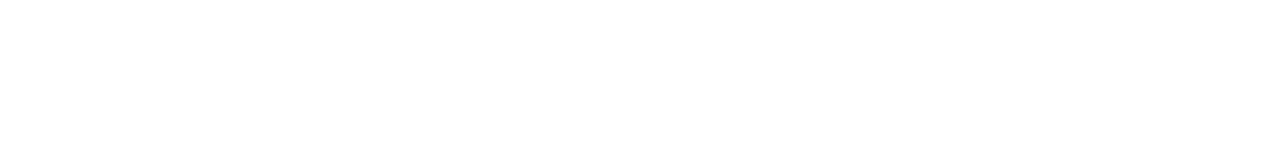
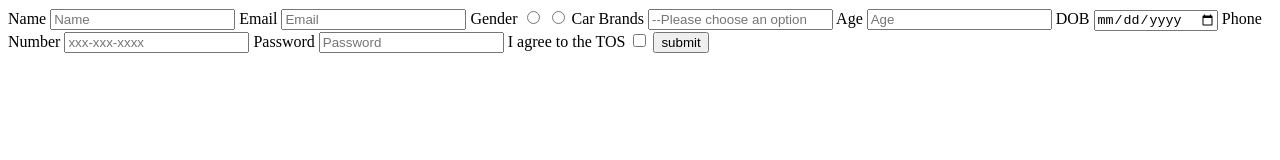
Before and after one commit to acciojob/signup-form-car-premareddys, a website: page main.html in a window 1280 px wide. Drawn offline with Linux system fonts and the light colour scheme.

Commit message:
created a submission

```diff
--- a/main.html
+++ b/main.html
@@ -8,6 +8,28 @@
 
 <body>
 	<!-- the entire body must be written by student -->
+	<form action="Base_URL" method="post">
+		<label for="name">Name</label>
+		<input type="text" placeholder="Name" id="name" required>
+		<label for="email">Email</label>
+		<input typee="email" placeholder="Email" id="email" required>
+		<label for="gender_m,gender_f">Gender</label>
+		<input type="radio" name="gender" id="gender_m" required>
+		<input type="radio" name="gender" id="gender_f" required>
+		<label for="cars" >Car Brands</label>
+		<input type="select" placeholder="--Please choose an option" id="cars" required>
+		<label for="age">Age</label>
+		<input type="number" placeholder="Age" id="age" required>
+		<label for="dob">DOB</label>
+		<input type="date" id="dob" required>
+		<label for="tel">Phone Number</label>
+		<input type="tel" placeholder="xxx-xxx-xxxx" id="tel">
+		<label for="password">Password</label>
+		<input type="password" placeholder="Password" id="password" required>
+		<label for="tos">I agree to the TOS</label>
+		<input type="checkbox" id="tos" required>
+		<button type="button">submit</button>
+	</form>
     <script type="text/javascript" src="./script.js">
 </script>
 
```
